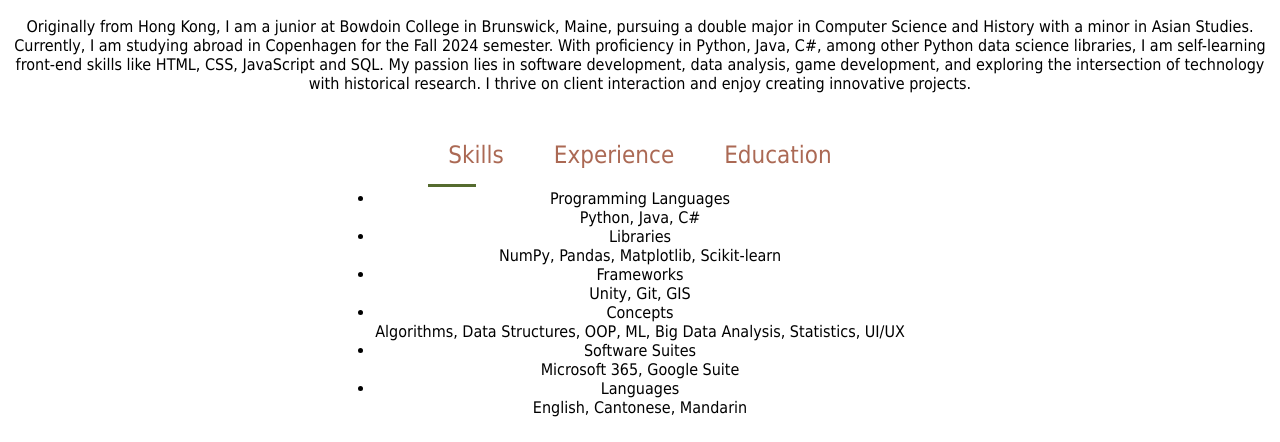
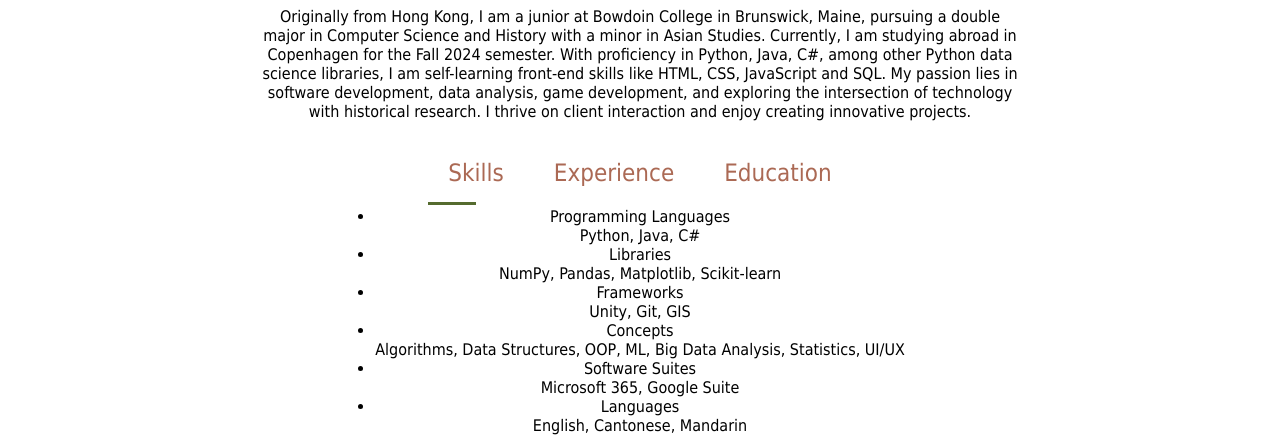
Before and after one commit to wingkiulau/wingkiulau, a plain HTML site: page index.html in a window 1280 px wide. Shown: the part 339-781 px from the top of the page. Drawn offline with Linux system fonts and the light colour scheme.

Commit message:
Update style.css

```diff
--- a/style.css
+++ b/style.css
@@ -223,6 +223,12 @@ h2 {
     display: inline-block;
 }
 
+.about.description .text-box {
+    max-width: 800px;
+    margin: 0 auto;
+    padding: 0 20px;
+}
+
 .tab-links {
     margin-right: 50px;
     font-size: 30px;
```
